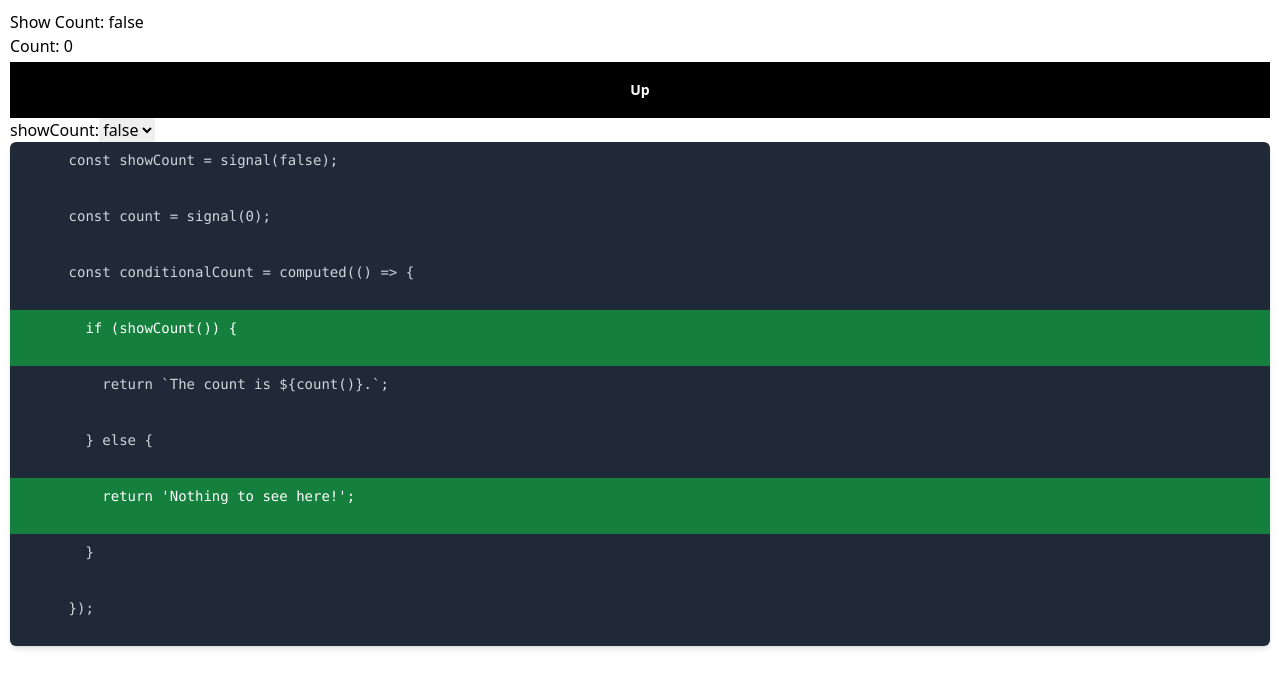
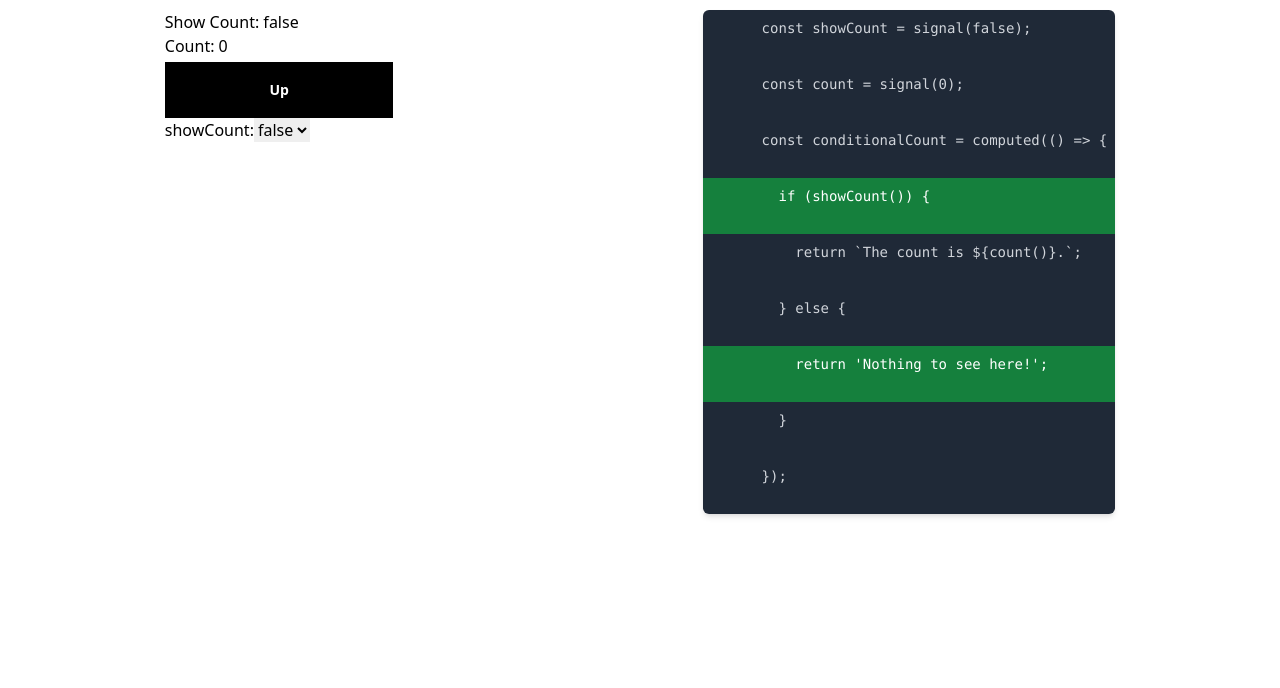
Before and after one commit to damiansire/angular-examples, an Angular app: page / in a window 1280 px wide. Shown: the top 688 px of the page. Built offline with nearby package versions, Linux system fonts and the light colour scheme.

Commit message:
design: improve visual styles

```diff
--- a/src/app/signals/4-computed-signal-dynamic-dependencies/computed-signal-dynamic-dependencies.component.html
+++ b/src/app/signals/4-computed-signal-dynamic-dependencies/computed-signal-dynamic-dependencies.component.html
@@ -1,3 +1,5 @@
+<div class="flex justify-around">
+  <div>
     <div>Show Count: {{ showCount() }}</div>
     <div>Count: {{ count() }}</div>
 
@@ -7,5 +9,8 @@
       <option [value]="false">false</option>
       <option [value]="true">true</option>
     </select>
-
+  </div>
+  <div>
     <app-code [lines]="lines"></app-code>
+  </div>
+</div>
```
Lines whose indentation alone changed are shown as unchanged.
